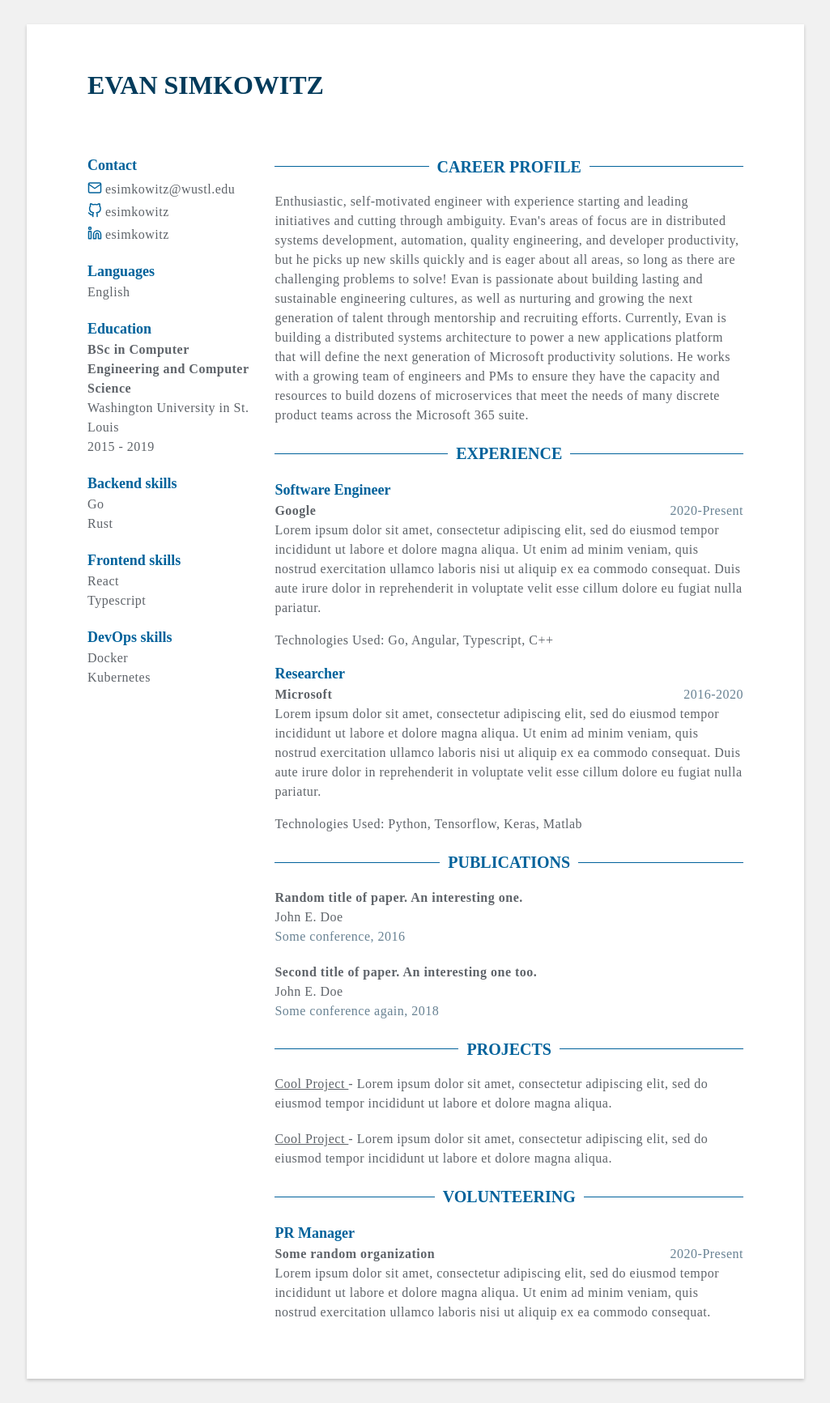
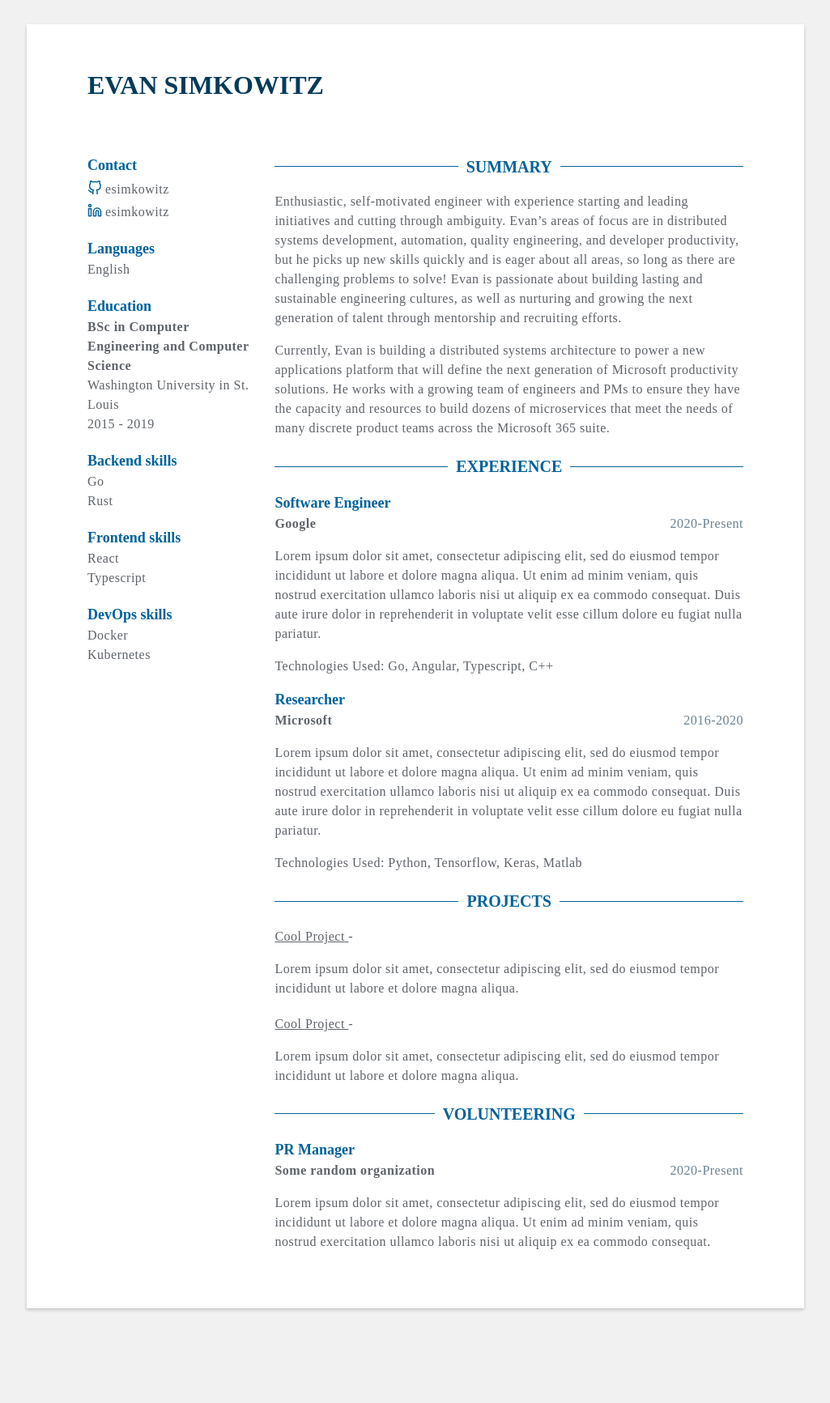
Before and after one commit to esimkowitz/simkowitz.dev, a Jekyll site: the page built from docs/index.html, in a window 1280 px wide. Shown: the whole page at 81% size, without its empty margins (127-1152 px from the left). Built offline with Jekyll 4.4.1, drawn with Linux system fonts in a browser that asks for light colours; after the commit the page ends 1646 px from its top, so only the background shows below that.

Commit message:
save work

```diff
--- a/docs/_data/data.yml
+++ b/docs/_data/data.yml
@@ -3,7 +3,7 @@ support_dark_mode: true
 
 # Sidebar
 contact:
-  email: esimkowitz@wustl.edu
+  email:
   github: esimkowitz
   linkedin: esimkowitz
   phone:
@@ -39,6 +39,7 @@ profile: |
   and developer productivity, but he picks up new skills quickly and is eager about all areas, so long as
   there are challenging problems to solve! Evan is passionate about building lasting and sustainable engineering
   cultures, as well as nurturing and growing the next generation of talent through mentorship and recruiting efforts.
+
   Currently, Evan is building a distributed systems architecture to power a new applications platform that will
   define the next generation of Microsoft productivity solutions. He works with a growing team of engineers and PMs
   to ensure they have the capacity and resources to build dozens of microservices that meet the needs of many
--- a/docs/_includes/career-profile.html
+++ b/docs/_includes/career-profile.html
@@ -1,7 +1,7 @@
 {% assign profile = site.data.data.profile %}
 {% if profile %}
 <section class="career-profile">
-    <h2 class="title">Career Profile</h2>
-    <div class="details">{{profile}}</div>
+    <h2 class="title">Summary</h2>
+    <div class="details">{{profile | markdownify}}</div>
 </section>
 {% endif %}
--- a/docs/_includes/experience.html
+++ b/docs/_includes/experience.html
@@ -11,7 +11,7 @@
                 {{exp.company}}
                 <span class="time">{{exp.time}}</span>
             </div>
-            <div class="details">{{exp.details}}</div>
+            <div class="details">{{exp.details | markdownify}}</div>
             <p class="technologies">Technologies Used: {{exp.technologies_used}}</p>
         </div>
 
--- a/docs/_includes/projects.html
+++ b/docs/_includes/projects.html
@@ -9,7 +9,7 @@
                     {{p.title}}
                 </a>
             </span>
-            <span class="details">- {{p.details}}</span>
+            <span class="details">- {{p.details | markdownify}}</span>
         </div>
     {% endfor %}
 </section>
--- a/docs/_includes/volunteering.html
+++ b/docs/_includes/volunteering.html
@@ -11,7 +11,7 @@
                 {{vol.company}}
                 <span class="time">{{vol.time}}</span>
             </div>
-            <div class="details">{{vol.details}}</div>
+            <div class="details">{{vol.details | markdownify}}</div>
         </div>
 
     {% endfor %}
--- a/docs/index.html
+++ b/docs/index.html
@@ -14,7 +14,6 @@ layout: default
     <div class="main">
       {% include career-profile.html %}
       {% include experience.html %}
-      {% include publications.html %}
       {% include projects.html %}
       {% include volunteering.html %}
     </div>
```
Also changed, not shown: docs/_includes/fork.html (deleted, +0 -9 lines).
